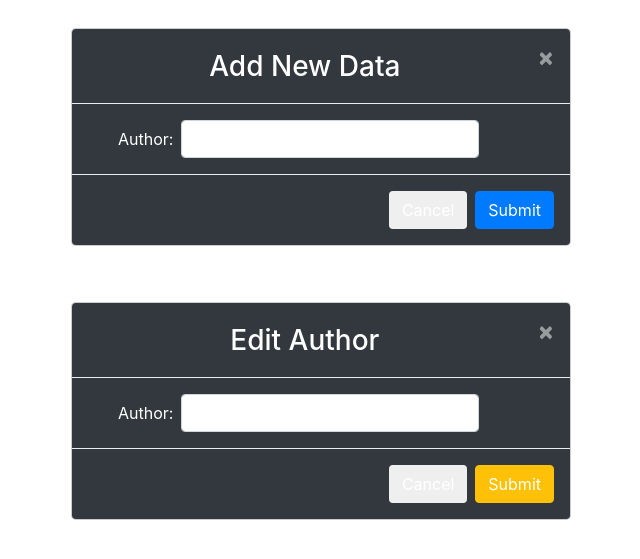
After one commit to haniabukhaitcode/books.local, a PHP site: page /test.php in a window 1280 px wide. The commit adds this page. Shown: the top 559 px of the page, without its empty margins (319-959 px from the left). Run offline with PHP 8.4, Linux system fonts and the light colour scheme; some libraries are stand-ins or nearby versions.

Commit message:
validation test

```diff
--- a/public_html/authors/index.php
+++ b/public_html/authors/index.php
@@ -48,6 +48,9 @@ require "../navbar.html";
             <script src="https://ajax.googleapis.com/ajax/libs/jquery/3.2.1/jquery.min.js"></script>
             <script src="https://cdnjs.cloudflare.com/ajax/libs/popper.js/1.12.9/umd/popper.min.js" integrity="sha384-ApNbgh9B+Y1QKtv3Rn7W3mgPxhU9K/ScQsAP7hUibX39j7fakFPskvXusvfa0b4Q" crossorigin="anonymous"></script>
             <script src="https://maxcdn.bootstrapcdn.com/bootstrap/4.0.0/js/bootstrap.min.js" integrity="sha384-JZR6Spejh4U02d8jOt6vLEHfe/JQGiRRSQQxSfFWpi1MquVdAyjUar5+76PVCmYl" crossorigin="anonymous"></script>
+            <script src="https://cdnjs.cloudflare.com/ajax/libs/jquery-validate/1.19.1/jquery.validate.js"></script>
+
+
             <script src="../authors/AuthorModel.js"></script>
         </div>
 </body>
--- a/public_html/authors/modalView.php
+++ b/public_html/authors/modalView.php
@@ -25,6 +25,7 @@
             <div class="modal-footer">
                 <button type="button" style="color:white;" class="btn btn-default" data-dismiss="modal"><span class="glyphicon glyphicon-remove"></span> Cancel</button>
                 <button type="button" id="addbutton" class="btn btn-primary"><span class="glyphicon glyphicon-floppy-disk"></span> Submit</a>
+
             </div>
 
         </div>
@@ -52,7 +53,7 @@
             </div>
             <div class="modal-footer">
                 <button type="button" style="color:white;" class="btn btn-default" data-dismiss="modal"><span class="glyphicon glyphicon-remove"></span> Cancel</button>
-                <button type="button" id="editButton" style="color:white;" class=" btn btn-warning"><span class="glyphicon glyphicon-check"></span> Submit</a>
+                <button type="button" id="editButton" style="color:white;" class="btn btn-warning"><span class="glyphicon glyphicon-check"></span> Submit</a>
             </div>
 
         </div>
--- /dev/null
+++ b/public_html/authors/test.php
@@ -0,0 +1,130 @@
+<!DOCTYPE html>
+<html lang="en">
+
+<head>
+    <meta charset="UTF-8">
+    <meta name="viewport" content="width=device-width, initial-scale=1.0">
+    <meta http-equiv="X-UA-Compatible" content="ie=edge">
+    <link rel="stylesheet" href="https://maxcdn.bootstrapcdn.com/bootstrap/4.0.0/css/bootstrap.min.css" integrity="sha384-Gn5384xqQ1aoWXA+058RXPxPg6fy4IWvTNh0E263XmFcJlSAwiGgFAW/dAiS6JXm" crossorigin="anonymous">
+
+    <title>Document</title>
+</head>
+<style>
+    #inputName-error.error {
+        color: red;
+    }
+
+    #editName-error.error {
+        color: red;
+    }
+</style>
+
+<body>
+
+    <div class="container">
+        <div class="row">
+            <div class="col">
+
+                <div class="modal-dialog">
+                    <div class="modal-content" style="background-color:#32383e">
+                        <div class="modal-header">
+                            <h3 style="margin-left: auto; color:white;" class="modal-title" id="myModalLabel">Add New Data</h3>
+                            <button type="button" class="close" style="color: white" data-dismiss="modal" aria-hidden="true">&times;</button>
+                        </div>
+                        <div class="modal-body">
+                            <div class="container">
+                                <form id="addForm">
+                                    <div class="row">
+
+                                        <div class="col-2" style="display: block ">
+                                            <label class="control-label col-2" style="position:relative; color:white; top:7px; margin-right:10px;">Author:</label>
+                                        </div>
+                                        <div class="col-10" style="display: block ">
+                                            <input type="text" class="form-control col-10" name="inputName" id="inputName">
+                                        </div>
+                                    </div>
+
+                                </form>
+                            </div>
+                        </div>
+                        <div class="modal-footer">
+                            <button type="button" style="color:white;" class="btn btn-default" data-dismiss="modal"><span class="glyphicon glyphicon-remove"></span> Cancel</button>
+                            <input type="submit" id="submit-button" value="Submit" style="color:white;" class="btn btn-primary" />
+                        </div>
+
+                    </div>
+                </div>
+            </div>
+        </div>
+    </div>
+
+
+
+    <div class="container">
+        <div class="row">
+            <div class="col">
+                <div class="modal-dialog">
+                    <div class="modal-content" style="background-color:#32383e">
+                        <div class="modal-header">
+                            <h3 style="margin-left: auto; color:white;" class="modal-title" id="myModalLabel">Edit Author</h3>
+                            <button type="button" class="close" style="color: white" data-dismiss="modal" aria-hidden="true">&times;</button>
+                        </div>
+                        <div class="modal-body">
+                            <div class="container">
+
+                                <form id="editForm">
+                                    <div class="row">
+                                        <div class="col-2" style="display: block ">
+                                            <label class="control-label col-2" style="position:relative; color:white; top:7px; margin-right:10px;">Author:</label>
+                                        </div>
+                                        <div class="col-10" style="display: block ">
+                                            <input type="text" class="form-control col-10" name="editName" id="editName">
+                                        </div>
+                                    </div>
+                                </form>
+                            </div>
+                        </div>
+                        <div class="modal-footer">
+                            <button type="button" style="color:white;" class="btn btn-default" data-dismiss="modal"><span class="glyphicon glyphicon-remove"></span> Cancel</button>
+                            <input type="submit" id="submit-button" value="Submit" style="color:white;" class="btn btn-warning " />
+
+                        </div>
+                    </div>
+                </div>
+            </div>
+        </div>
+    </div>
+
+    <div class="modal fade" id="deleteID" tabindex="-1" role="dialog" aria-labelledby="myModalLabel" aria-hidden="true">
+        <div class="modal-dialog">
+            <div class="modal-content" style="background-color:#32383e">
+                <div class="modal-header">
+                    <h3 style="margin-left: auto; color:white;" class="modal-title" id="myModalLabel">Are you sure ?</h3>
+                    <button type="button" class="close" style="color: white" data-dismiss="modal" aria-hidden="true">&times;</button>
+                </div>
+                <div class="modal-body">
+                    <div class="container-fluid">
+                        <h5>
+                            <center style="color:white;">Title: <strong><span style="color:white;" name="deleteName" id="deleteName"></span></strong></center>
+                        </h5>
+
+                    </div>
+                </div>
+                <div class="modal-footer">
+                    <button type="button" style="color:white;" class="btn btn-default" data-dismiss="modal"><span class="glyphicon glyphicon-remove"></span> Cancel</button>
+                    <button type="button" id="deleteButton" style="color: white" class="btn btn-danger"><span class="glyphicon glyphicon-trash"></span> Delete</button>
+                </div>
+
+            </div>
+        </div>
+    </div>
+
+    <script src="https://ajax.googleapis.com/ajax/libs/jquery/3.2.1/jquery.min.js"></script>
+    <script src="https://cdnjs.cloudflare.com/ajax/libs/popper.js/1.12.9/umd/popper.min.js" integrity="sha384-ApNbgh9B+Y1QKtv3Rn7W3mgPxhU9K/ScQsAP7hUibX39j7fakFPskvXusvfa0b4Q" crossorigin="anonymous"></script>
+    <script src="https://maxcdn.bootstrapcdn.com/bootstrap/4.0.0/js/bootstrap.min.js" integrity="sha384-JZR6Spejh4U02d8jOt6vLEHfe/JQGiRRSQQxSfFWpi1MquVdAyjUar5+76PVCmYl" crossorigin="anonymous"></script>
+    <script src="https://cdnjs.cloudflare.com/ajax/libs/jquery-validate/1.19.1/jquery.validate.js"></script>
+    <script src="https://cdnjs.cloudflare.com/ajax/libs/jquery-validate/1.19.1/additional-methods.js"></script>
+    <script src="./test.js"></script>
+</body>
+
+</html>
```
Also changed, not shown: public_html/authors/AuthorModel.js (+10 -0 lines), public_html/authors/test.js (added, +37 -0 lines).
